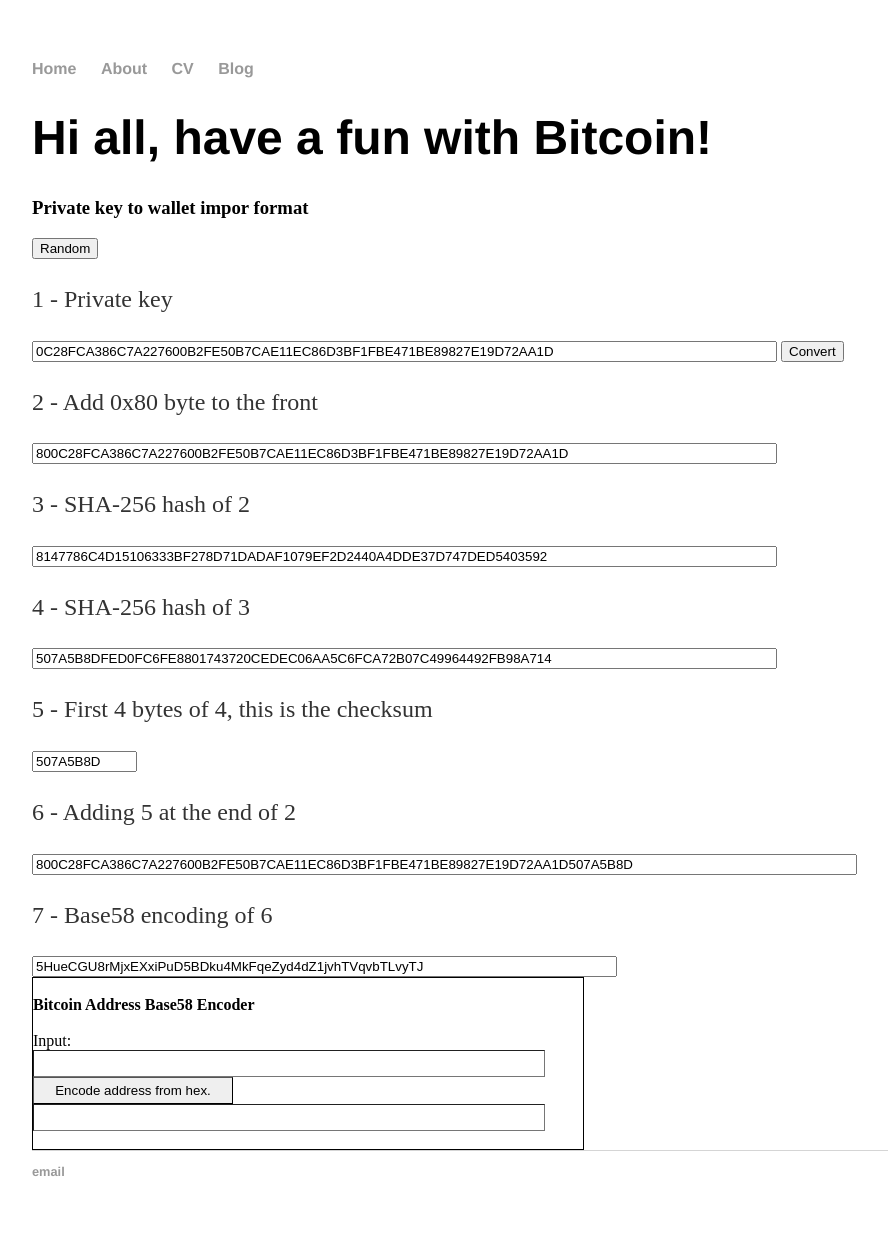
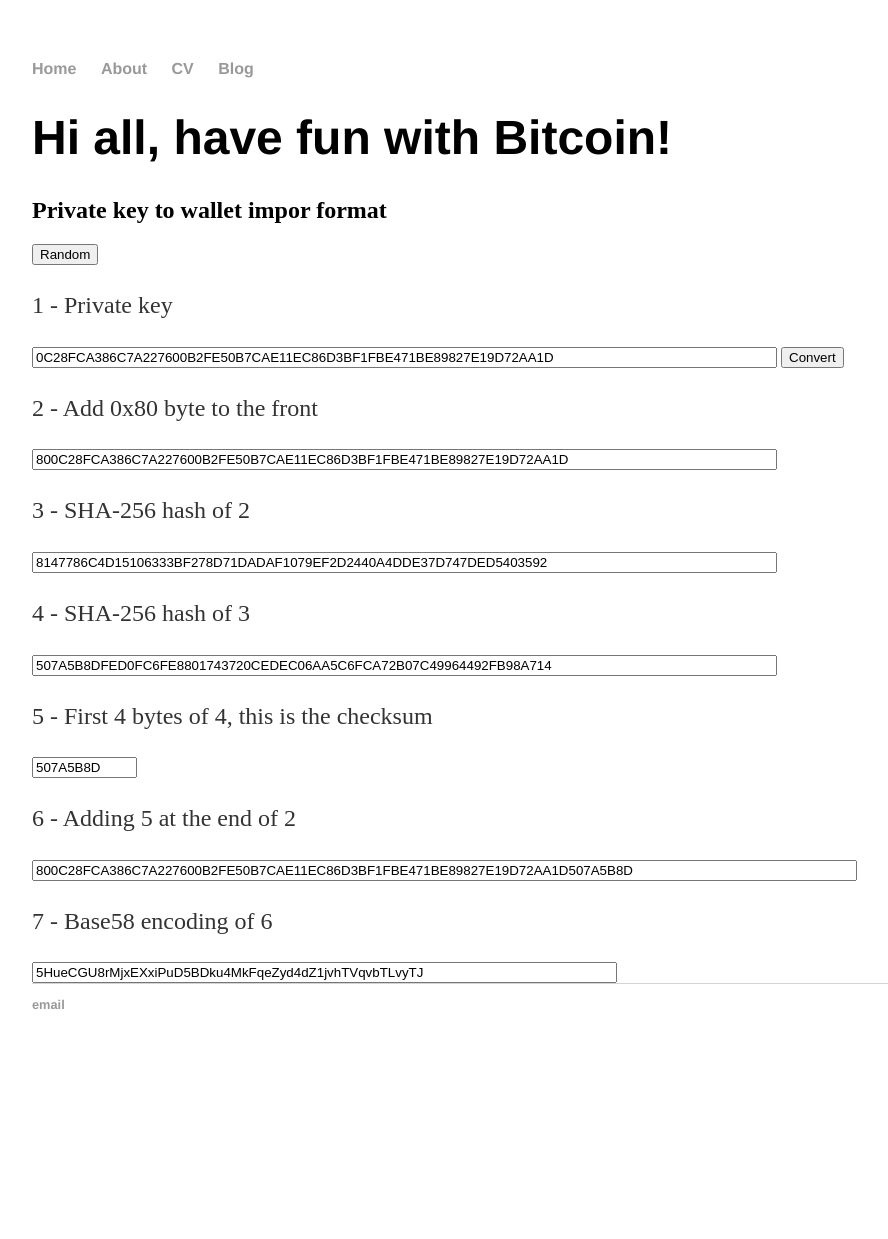
Before and after one commit to HungNguyen007/BitcoinTest, a Jekyll site: the page built from index.html, in a window 1280 px wide. Shown: the whole page, without its empty margins (160-1048 px from the left). Built offline with Jekyll 4.4.1, drawn with Linux system fonts in a browser that asks for light colours; after the commit the page ends 1072 px from its top, so only the background shows below that.

Commit message:
Update index.html

```diff
--- a/index.html
+++ b/index.html
@@ -3,8 +3,8 @@
 title: HN007's Bitcoin Test
 ---
 <div class="blurb">
-	<h1>Hi all, have a fun with Bitcoin!</h1>
-    <h3>Private key to wallet impor format</h3>
+	<h1>Hi all, have fun with Bitcoin!</h1>
+    	<h2>Private key to wallet impor format</h2>
 	<script src="./app.js"> </script>
 	<script>
 
@@ -55,7 +55,7 @@
 
 			}
 	</script>
-    <button type="button" id="Random" onClick='createRandomPrvKey()'>Random</button>
+    		<button type="button" id="Random" onClick='createRandomPrvKey()'>Random</button>
 	<p>1 - Private key</p>
 	<form>
 		<input type='text' id='prvKey2' name='private2' size='90' value="0C28FCA386C7A227600B2FE50B7CAE11EC86D3BF1FBE471BE89827E19D72AA1D" />
@@ -86,15 +86,4 @@
 		<input type='text' id='wif' name='wif2' size='70' value="5HueCGU8rMjxEXxiPuD5BDku4MkFqeZyd4dZ1jvhTVqvbTLvyTJ" />
 	</form>
 
-	<form name="encoder" action="#" onSubmit="return false;" style="width:550px; border: 1px black solid;">
-	<br>
-	<div><strong>Bitcoin Address Base58 Encoder</strong></div>
-	<br>
-	Input:
-	<div><input type="text" id="eaddress" name="address" style="width: 500px; border-width: 1px; padding: 5px; font-family: courier" /></div>
-	<div><input type="button" id="eclick" value="Encode address from hex." style="width: 200px; border-width: 1px; padding: 5px;" onclick="this.form.result.value = process_address('encode', this.form.address.value);" /></div>
-	<div><input type="text" name="result" style="width: 500px; border-width: 1px; padding: 5px; font-family: courier" /></div>
-	</br>
-	</form>
-
 </div><!-- /.blurb -->
```
